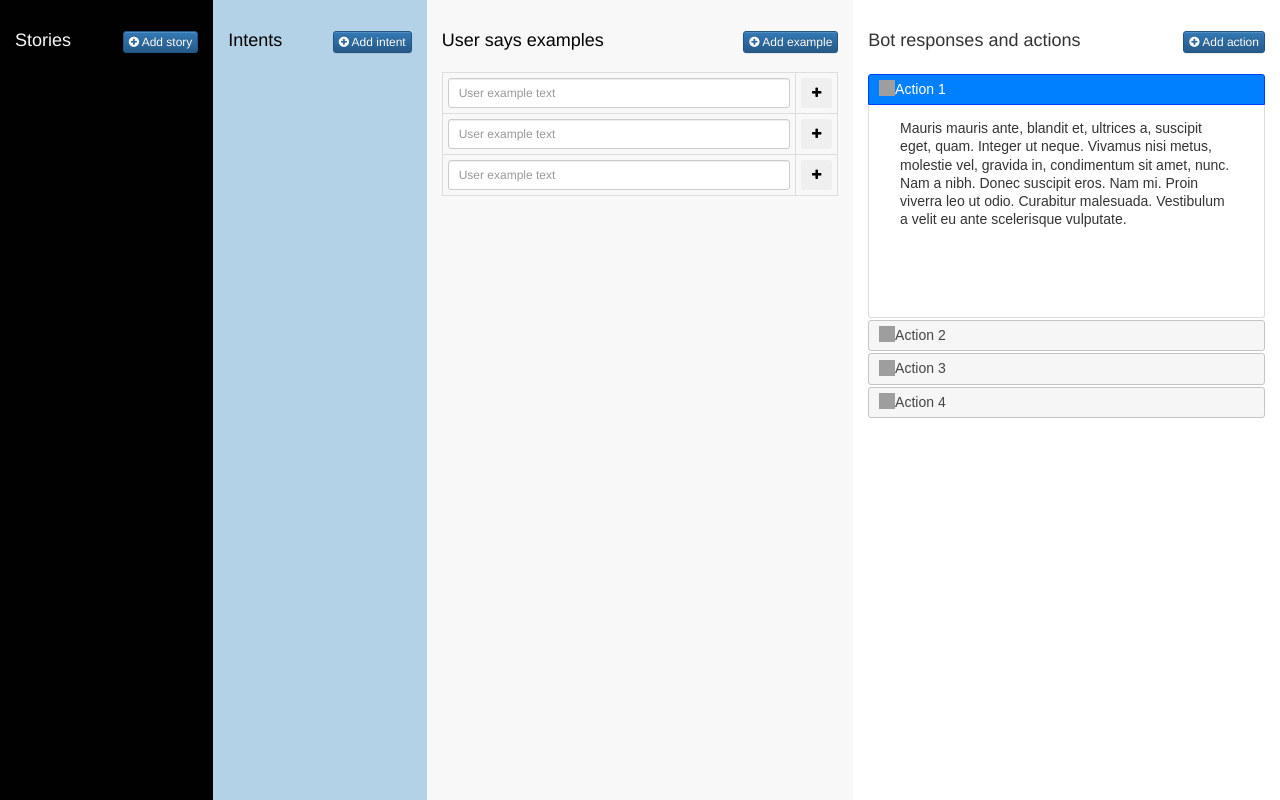
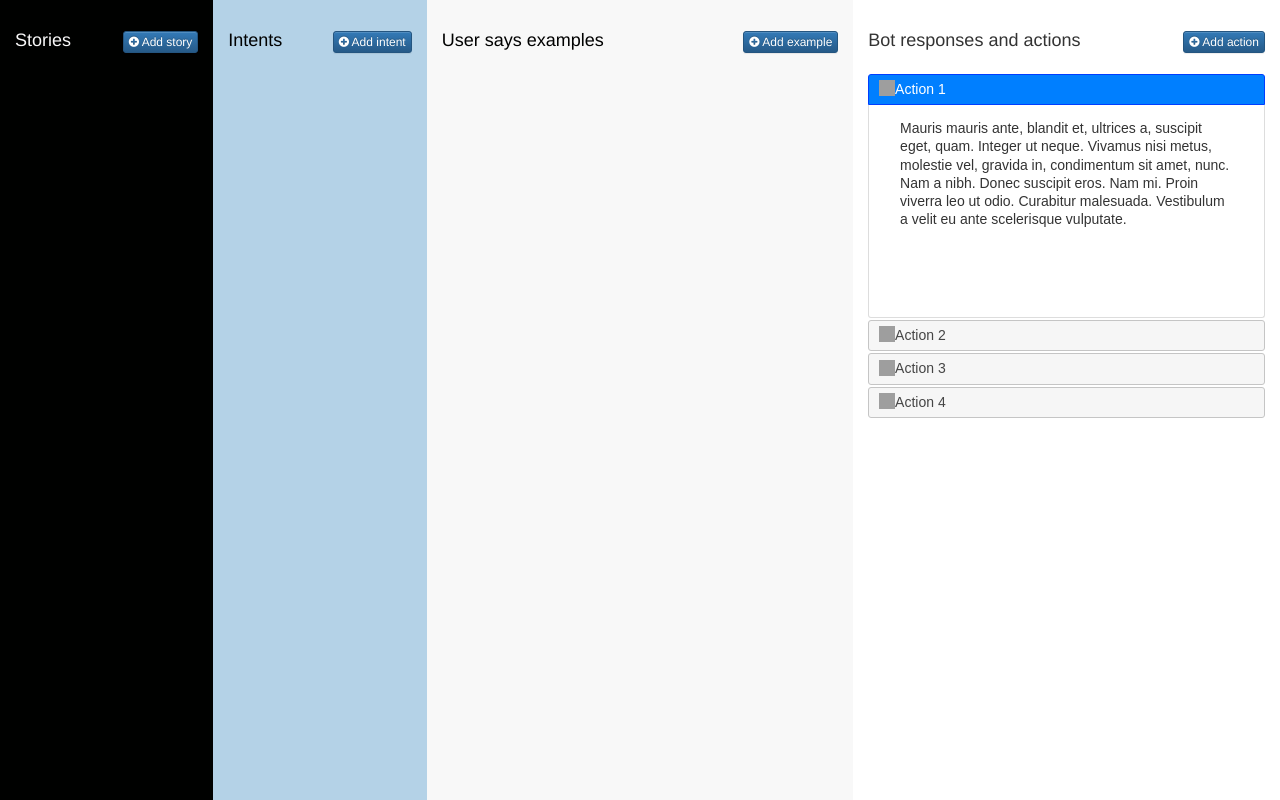
Before and after one commit to hsali/dj-rasacore-server, a Django app: template rasacore/templates/rasacore/index.html in a window 1280 px wide. Run offline with Django 3.2, Linux system fonts and the light colour scheme; the template is opened without the code that fills it, so the values that code supplies are empty; parts of the project's set-up code (start-up, migrations or seed data) failed here and were passed over; some libraries are stand-ins or nearby versions; grey boxes are pictures that could not be loaded.

Commit message:
User says list component

```diff
--- a/public/js/rasacore/intent-details.js
+++ /dev/null
@@ -1,14 +0,0 @@
-const intentDetailsTemplateStr = "<div>Intent details</div>";
-
-var IntentDetails = new Vue({
-    template: intentDetailsTemplateStr,
-    data: function() {
-        return {}
-    },
-    created: function() {
-
-    },
-    methods: {
-
-    }
-})
--- /dev/null
+++ b/public/js/rasacore/user-says.js
@@ -0,0 +1,49 @@
+const userSaysTemplateStr = `
+    <div class="tabular-list">
+        <table class="table table-bordered table-condensed table-hover">
+            <tbody>
+                <tr v-for="user_say in user_says">
+                    <td class="col-md-11">
+                        <input type="text" v-model="user_say.name" placeholder="User example text" class="form-control input-sm">
+                    </td>
+                    <td>
+                        <button class="btn btn-neutral btn-sm">
+                            <i class="fa fa-plus"></i>
+                        </button>
+                    </td>
+                </tr>
+            </tbody>
+        </table>
+    </div>`;
+
+Vue.component('userSays', {
+    props: ['intent'],
+    template: userSaysTemplateStr,
+    data: function() {
+        return {
+            user_says: []
+        }
+    },
+    watch: {
+        'intent': function(newVal, oldVal) {
+            this.getUserSays(newVal);
+        }
+    },
+    methods: {
+        getUserSays: function(intent_id) {
+            var self = this;
+            App.showProcessing()
+            App.remoteGet('/api/v1.0/user-says/?intent='+intent_id, {},
+            function(res){
+                self.user_says = res.results;
+                self.pagination.count = res.count;
+                self.pagination.next = res.next;
+                self.pagination.previous = res.previous;
+                App.hideProcessing()
+            }, function(err){
+                App.notifyUser(err, "error");
+                App.hideProcessing()
+            });
+        }
+    }
+})
--- a/rasacore/templates/rasacore/index.html
+++ b/rasacore/templates/rasacore/index.html
@@ -48,42 +48,8 @@
                         </button>
                     </span>
                 </h4>
-                <div class="tabular-list">
-                    <table class="table table-bordered table-condensed table-hover">
-                        <tbody>
-                            <tr>
-                                <td class="col-md-11">
-                                    <input type="text" placeholder="User example text" class="form-control input-sm">
-                                </td>
-                                <td>
-                                    <button class="btn btn-neutral btn-sm">
-                                        <i class="fa fa-plus"></i>
-                                    </button>
-                                </td>
-                            </tr>
-                            <tr>
-                                <td class="col-md-11">
-                                    <input type="text" placeholder="User example text" class="form-control input-sm">
-                                </td>
-                                <td>
-                                    <button class="btn btn-neutral btn-sm">
-                                        <i class="fa fa-plus"></i>
-                                    </button>
-                                </td>
-                            </tr>
-                            <tr>
-                                <td class="col-md-11">
-                                    <input type="text" placeholder="User example text" class="form-control input-sm">
-                                </td>
-                                <td>
-                                    <button class="btn btn-neutral btn-sm">
-                                        <i class="fa fa-plus"></i>
-                                    </button>
-                                </td>
-                            </tr>
-                        </tbody>
-                    </table>
-                </div>
+
+                <user-says></user-says>
             </div>
         </div>
 
@@ -161,7 +127,8 @@
     </script>
 
     <!-- Add app scripts -->
-    <script src="{% static 'js/rasacore/intent-details.js' %}"></script>
+    <script src="{% static 'js/rasacore/bot-response.js' %}"></script>
+    <script src="{% static 'js/rasacore/user-says.js' %}"></script>
     <script src="{% static 'js/rasacore/intents.js' %}"></script>
     <script src="{% static 'js/rasacore/stories.js' %}"></script>
     <script src="{% static 'js/rasacore/training.js' %}"></script>
```
Also changed, not shown: public/js/rasacore/bot-response.js (added).
